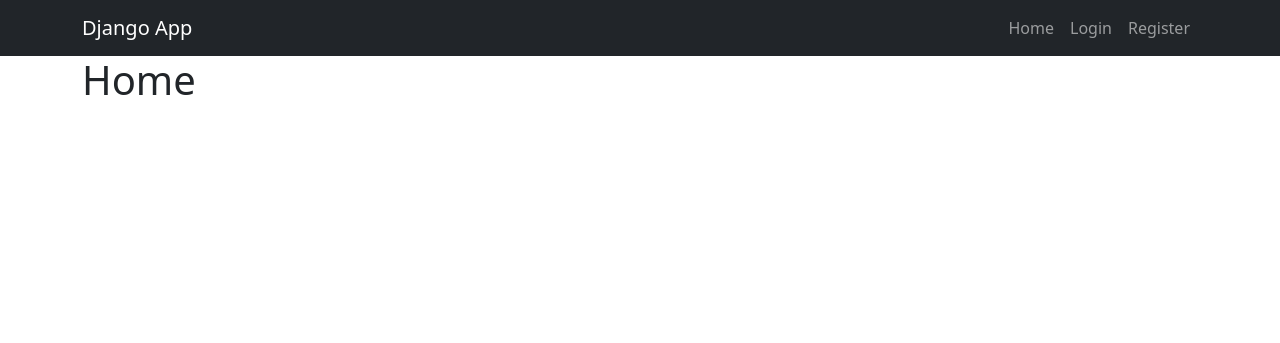
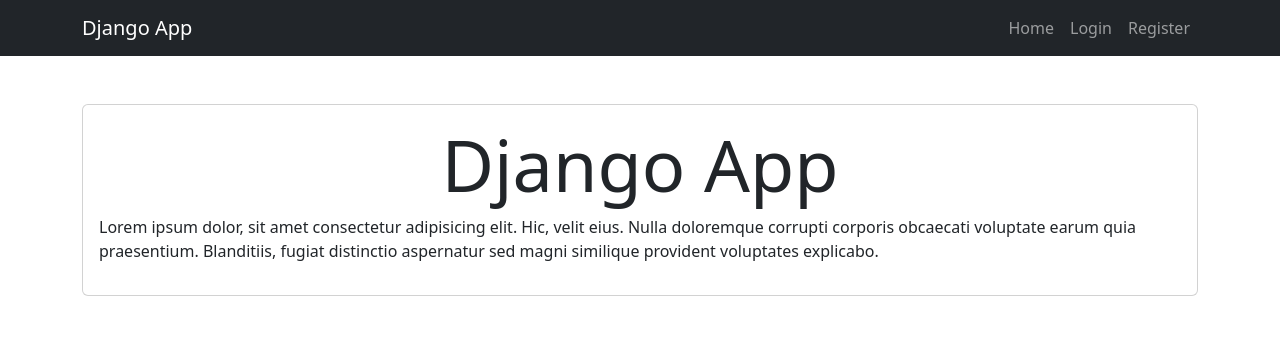
Before and after one commit to jazzadahack323Gro/django-auth-CRUD, a Django app: page / in a window 1280 px wide. Shown: the top 343 px of the page. Run offline with Django 4.2, Linux system fonts and the light colour scheme.

Commit message:
1  modify navbar-home

```diff
--- a/tasks/templates/_navbar.html
+++ b/tasks/templates/_navbar.html
@@ -22,10 +22,10 @@
           <a href="{% url 'create_task' %}" class="nav-link">Create Task</a>
         </li>
         <li class="nav-item">
-          <a href="{% url 'tasks' %}" class="nav-link">Tasks</a>
+          <a href="{% url 'tasks' %}" class="nav-link">Pending Tasks</a>
         </li>
         <li class="nav-item">
-          <a href="{% url 'tasks_completed' %}" class="nav-link">completed tasks</a>
+          <a href="{% url 'tasks_completed' %}" class="nav-link">Completed tasks</a>
         </li>
         <li class="nav-item">
           <a class="nav-link" href="/logout">Logout</a>
--- a/tasks/templates/home.html
+++ b/tasks/templates/home.html
@@ -1,7 +1,14 @@
 {% extends 'base.html' %} {% block content %}
 
-<div class="container">
-  <h1>Home</h1>
-</div>
+<main class="container py-5">
+  <section class="card card-body">
+
+    <h1 class="display-2 text-center">Django App</h1>
+    <p>
+        Lorem ipsum dolor, sit amet consectetur adipisicing elit. Hic, velit eius. Nulla doloremque corrupti corporis obcaecati voluptate earum quia praesentium. Blanditiis, fugiat distinctio aspernatur sed magni similique provident voluptates explicabo.
+    </p>
+
+</section>
+</main>
 
 {% endblock %}
```
